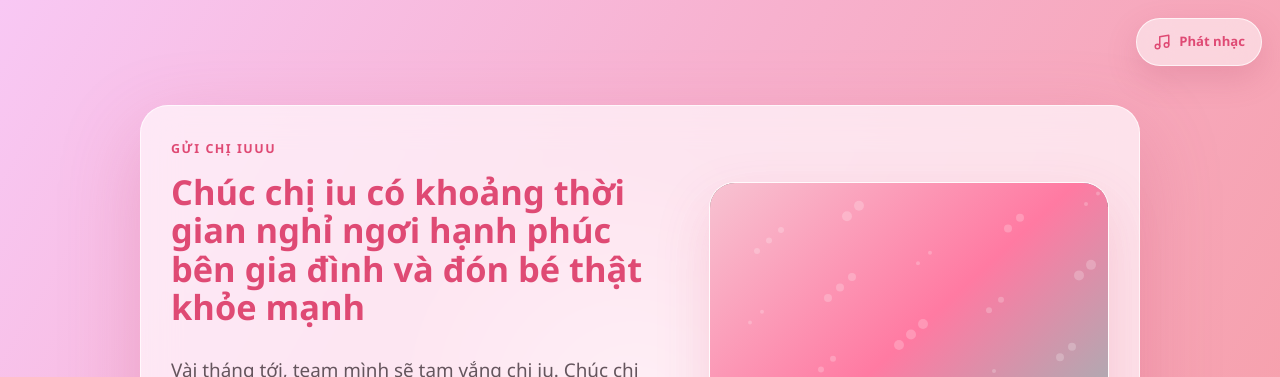
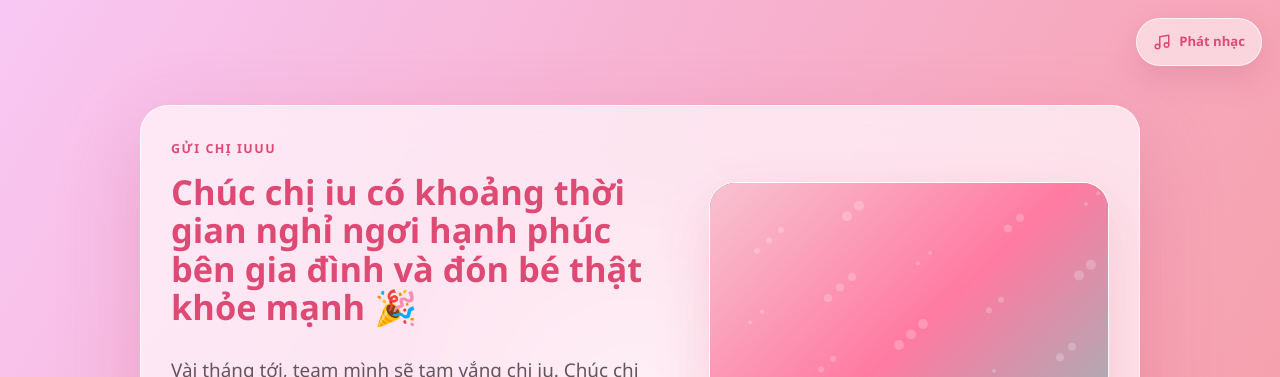
Before and after one commit to phuongtinhnguyen/packet-core-memory, a React (Vite) app in the folder frontend/: page /#/ in a window 1280 px wide. Shown: the top 377 px of the page. Built offline with nearby package versions, Linux system fonts and the light colour scheme.

Commit message:
Update content - icon

```diff
--- a/frontend/src/data/content.js
+++ b/frontend/src/data/content.js
@@ -2,7 +2,7 @@ export const giftContent = {
   unlockStorageKey: "memoryGiftUnlocked",
   cardLabel: "Packet Core Card",
   kicker: "Gửi chị iuuu",
-  title: "Chúc chị iu có khoảng thời gian nghỉ ngơi hạnh phúc bên gia đình và đón bé thật khỏe mạnh",
+  title: "Chúc chị iu có khoảng thời gian nghỉ ngơi hạnh phúc bên gia đình và đón bé thật khỏe mạnh 🎉",
   paragraphs: [
     "Vài tháng tới, team mình sẽ tạm vắng chị iu. Chúc chị nghỉ ngơi thật tốt, ăn ngủ thật ngoan, giữ sức khỏe thật nhiều và tận hưởng trọn vẹn những ngày đặc biệt bên em bé cùng gia đình. 🥰",
     "Team sẽ nhớ chị lắm, nhưng tụi em cũng mong chị cứ yên tâm nghỉ sinh. Khi chị quay lại, hy vọng chị sẽ mang theo thật nhiều năng lượng mới, còn tụi em thì vẫn ở đây, chờ được nghe chị kể chuyện hehe. 😁",
```
